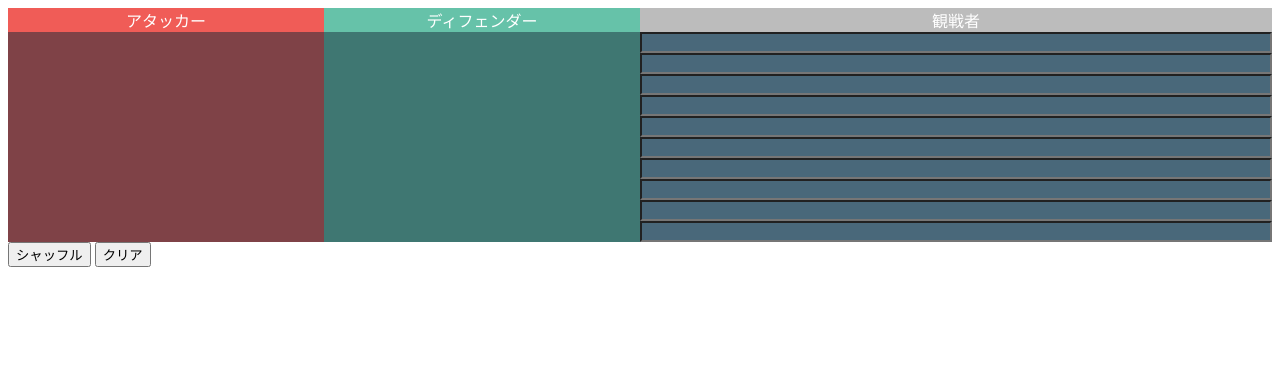
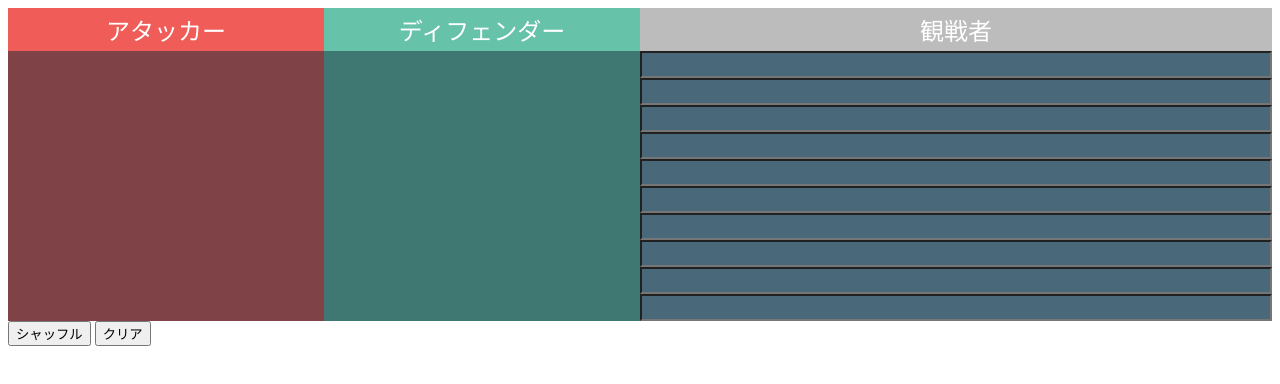
Before and after one commit to nattyan-tv/valorandomplayer, a plain HTML site: page index.html in a window 1280 px wide. Drawn offline with Linux system fonts and the light colour scheme.

Commit message:
fix style

```diff
--- a/index.css
+++ b/index.css
@@ -1,5 +1,6 @@
 #main-content {
     display: flex;
+    font-size: large;
 }
 
 #attacker {
@@ -8,10 +9,17 @@
     color: #ffffff;
 }
 
+#attacker > div:not(#attacker-header) {
+    margin: 5px;
+}
+
 #attacker-header {
     background-color: #f05c57;
     color: #ffffff;
     text-align: center;
+    font-size: x-large;
+    margin: 0;
+    padding: 4px;
 }
 
 #defender {
@@ -20,10 +28,17 @@
     color: #ffffff;
 }
 
+#defender > div:not(#defender-header) {
+    margin: 5px;
+}
+
 #defender-header {
     background-color: #66c2a9;
     color: #ffffff;
     text-align: center;
+    font-size: x-large;
+    margin: 0;
+    padding: 4px;
 }
 
 #viewer {
@@ -36,10 +51,13 @@
     background-color: #bcbcbc;
     color: #ffffff;
     text-align: center;
+    font-size: x-large;
+    padding: 4px;
 }
 
 #viewer input {
     background-color: #49687a;
     width: 100%;
     color: #ffffff;
+    font-size: large;
 }
```
